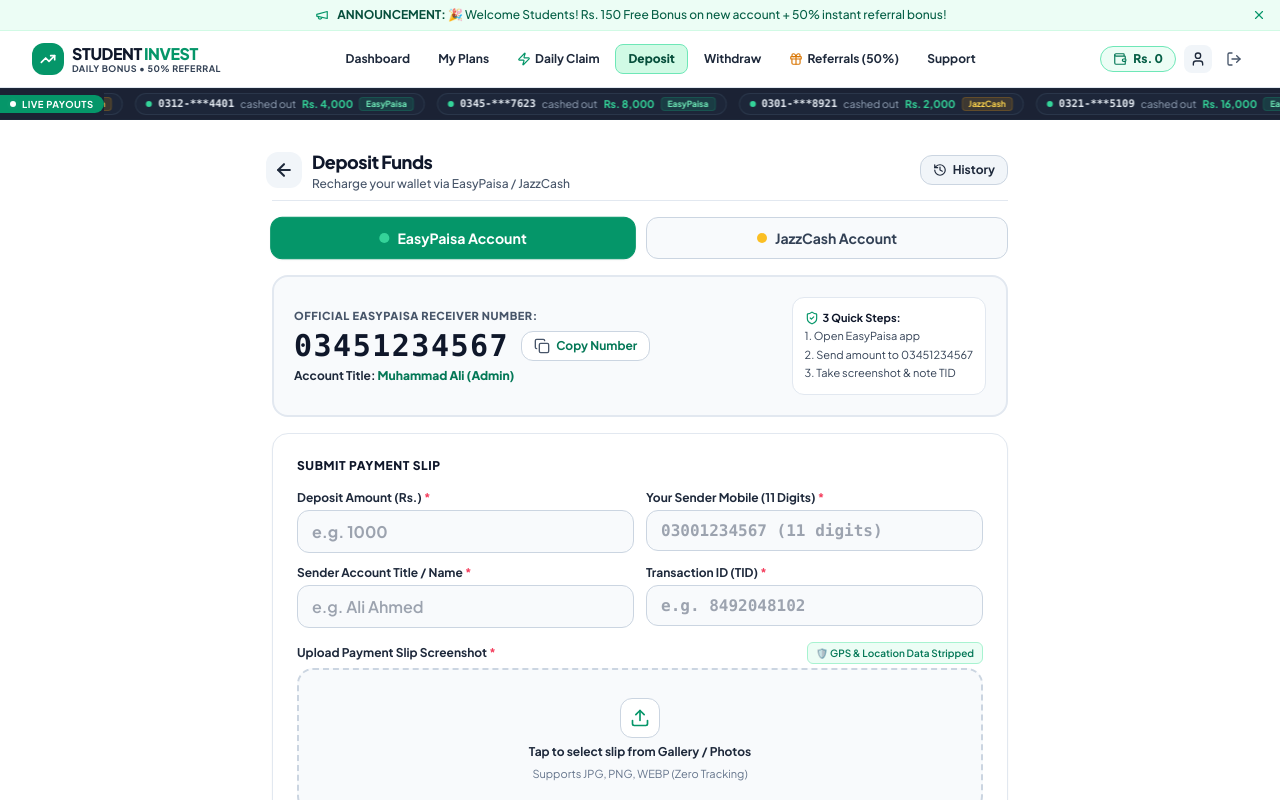
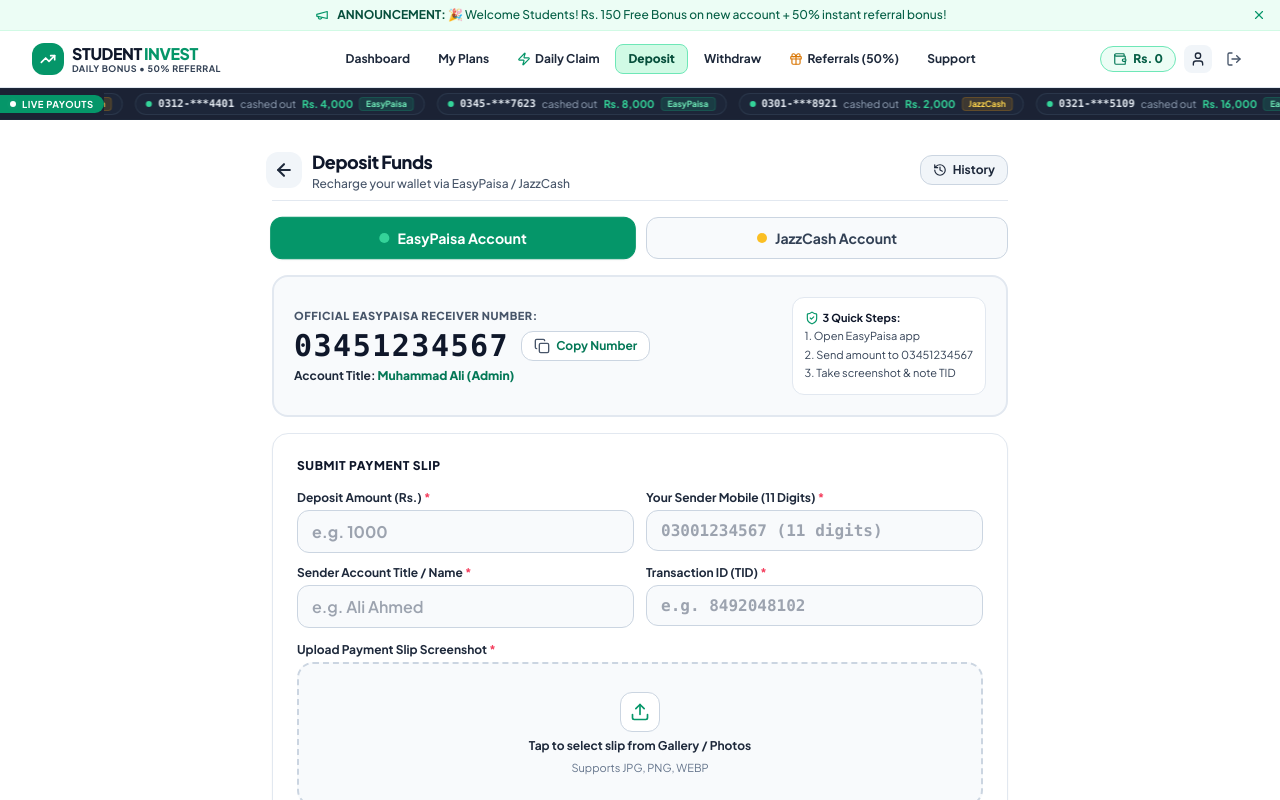
Before and after one commit to saim29066-afk/online-work, a React (Vite) app in the folder frontend/: page /deposit in a window 1280 px wide. Shown: the top 800 px of the page. Built offline with nearby package versions, Linux system fonts and the light colour scheme; no server answers; sample sign-in values are in the browser's storage.

Commit message:
Remove location/GPS badge from Deposit page

```diff
--- a/frontend/src/pages/Deposit.jsx
+++ b/frontend/src/pages/Deposit.jsx
@@ -304,14 +304,9 @@
 
           {/* Screenshot Upload Field */}
           <div>
-            <div className="flex items-center justify-between mb-1">
-              <label className="block font-bold text-slate-800 text-xs">
-                Upload Payment Slip Screenshot <span className="text-rose-500">*</span>
-              </label>
-              <span className="text-[10px] font-semibold text-emerald-700 bg-emerald-50 px-2 py-0.5 rounded-md border border-emerald-200">
-                🛡️ GPS & Location Data Stripped
-              </span>
-            </div>
+            <label className="block font-bold text-slate-800 text-xs mb-1">
+              Upload Payment Slip Screenshot <span className="text-rose-500">*</span>
+            </label>
             <div className="relative border-2 border-dashed border-slate-300 hover:border-emerald-500 rounded-2xl p-4 text-center cursor-pointer bg-slate-50 transition-colors">
               <input
                 type="file"
@@ -339,7 +334,7 @@
                     <Upload className="w-5 h-5" />
                   </div>
                   <p className="text-xs font-bold text-slate-800">Tap to select slip from Gallery / Photos</p>
-                  <p className="text-[11px] text-slate-500">Supports JPG, PNG, WEBP (Zero Tracking)</p>
+                  <p className="text-[11px] text-slate-500">Supports JPG, PNG, WEBP</p>
                 </div>
               )}
             </div>
```
